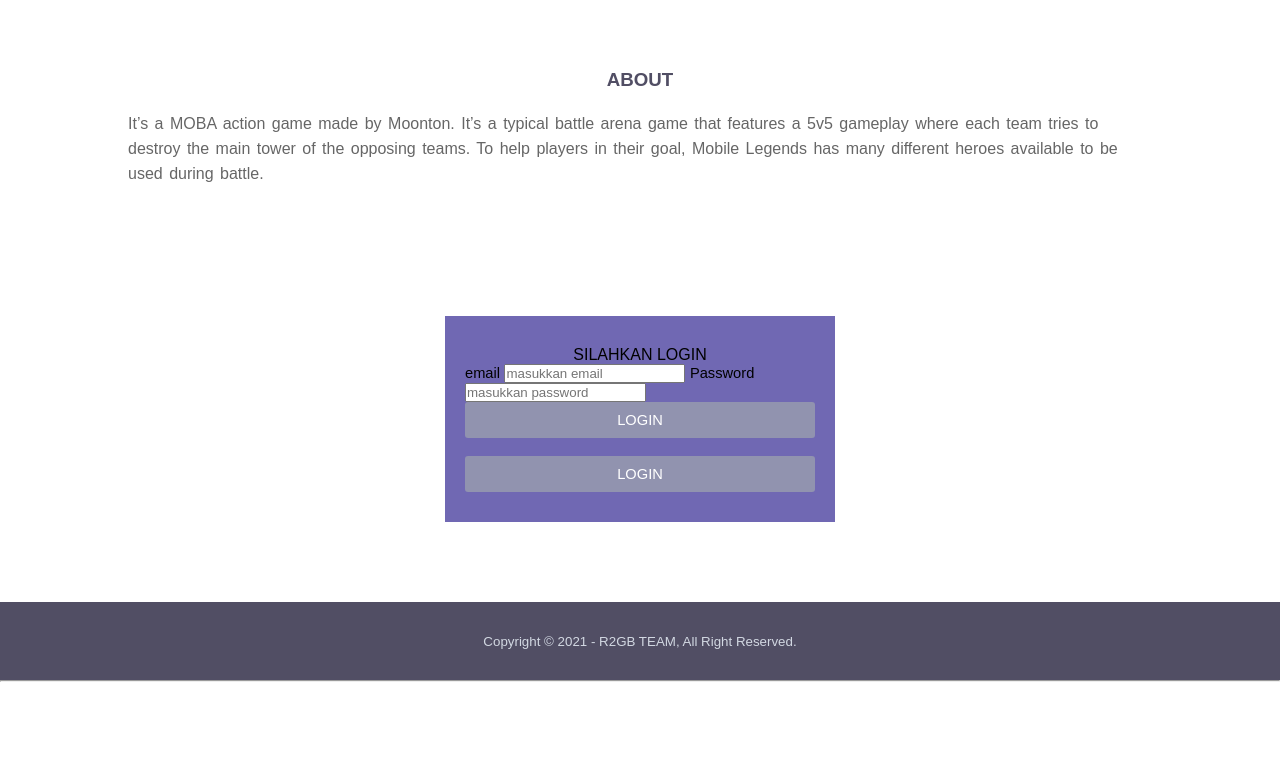
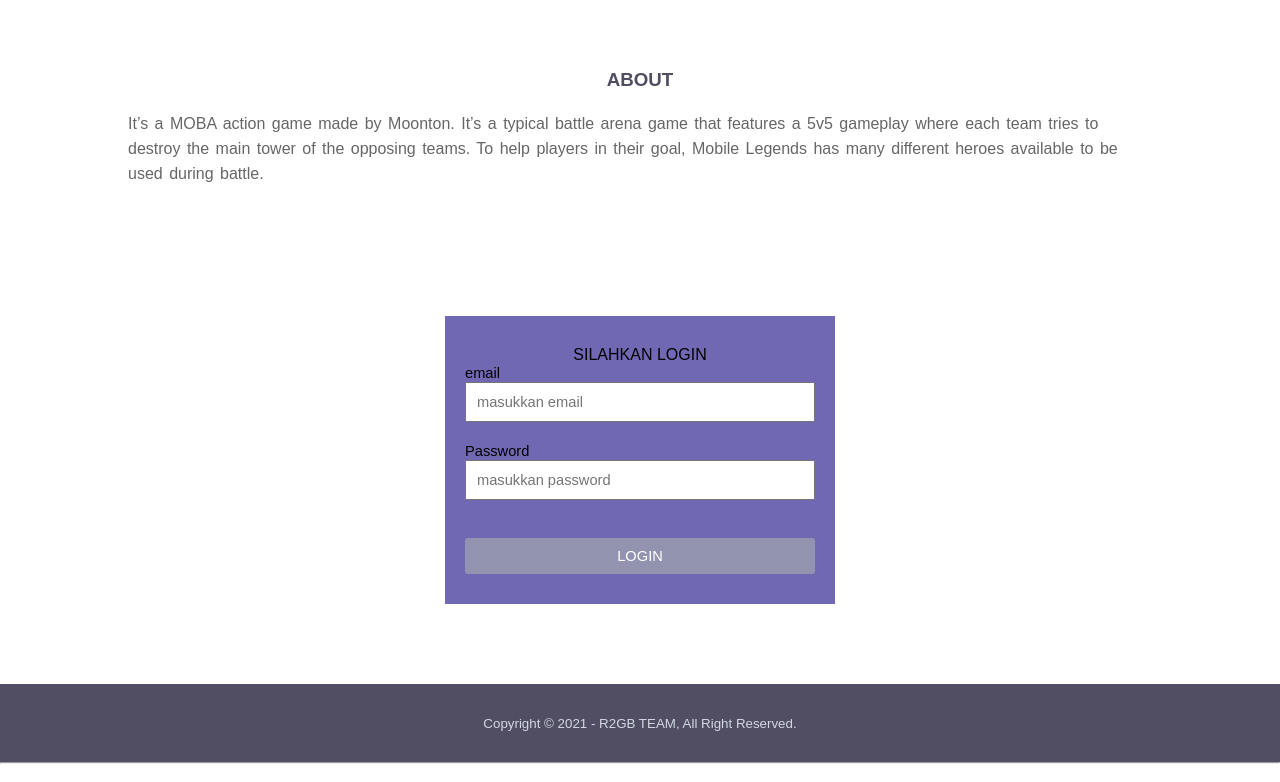
Before and after one commit to R2GBTeam/R2GBTeamProject1, a plain HTML site: page index.html in a window 1280 px wide. Shown: the part 679-1461 px from the top of the page. Before the commit the page ends 1379 px from the top, so only its background shows below. Drawn offline with Linux system fonts and the light colour scheme.

Commit message:
Update index.html

```diff
--- a/index.html
+++ b/index.html
@@ -44,17 +44,16 @@
 
     <!-- login -->
     <div class="kotak_login">
-        <form>
+        <form action="daftar.html">
            <p class="tulisan_login">Silahkan login</p>
 
 
            <label>email</label>
-           <input type="text" name="email"  placeholder="masukkan email">
+           <input type="text" name="email" class="form_login" placeholder="masukkan email">
 
            <label>Password</label>
-           <input type="password" name="password"  placeholder="masukkan password">
+           <input type="password" name="password" class="form_login" placeholder="masukkan password">
 
-           <input type="submit" class="tombol_login" value="LOGIN">
            <br>
            <br>
            <center>
```
